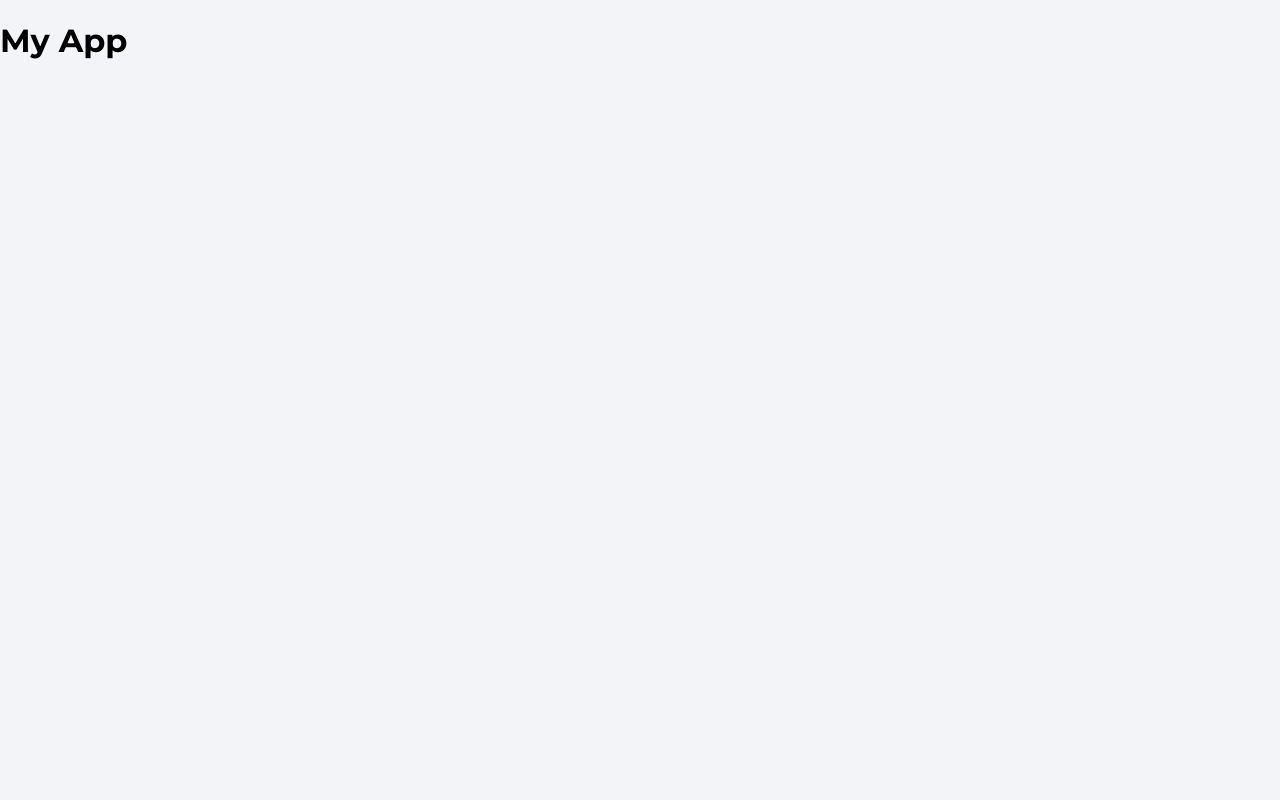
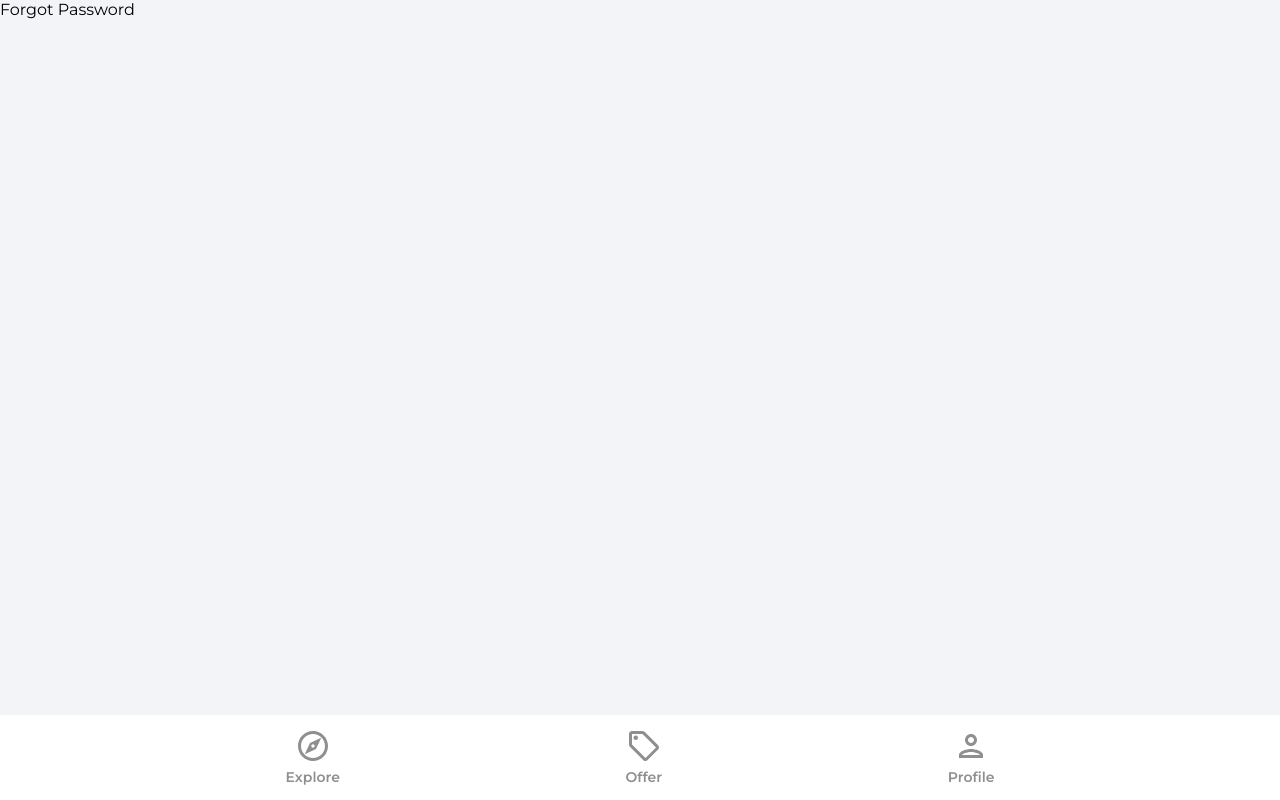
Before and after one commit to HysenB/house-marketplace, a React (Create React App) app: page /forgot-password in a window 1280 px wide. Built offline with nearby package versions, Linux system fonts and the light colour scheme.

Commit message:
navbar component

```diff
--- a/src/App.js
+++ b/src/App.js
@@ -1,4 +1,8 @@
 import { BrowserRouter as Router, Routes, Route } from 'react-router-dom';
+
+
+// components
+import Navbar from './components/Navbar';
 
 // Pages
 import Explore from './pages/Explore';
@@ -11,7 +15,17 @@
 function App() {
   return (
     <>
-      <h1>My App</h1>
+    <Router>
+      <Routes>
+        <Route path='/' element={<Explore />} />
+        <Route path='/offers' element={<Offers />} />
+        <Route path='/profile' element={<SignIn />} />
+        <Route path='/sign-in' element={<SignIn />} />
+        <Route path='/sign-up' element={<SignUp />} />
+        <Route path='/forgot-password' element={<ForgotPassword />} />
+      </Routes>
+      <Navbar />
+    </Router>
     </>
   );
 }
--- /dev/null
+++ b/src/components/Navbar.jsx
@@ -0,0 +1,39 @@
+import { useNavigate, useLocation } from 'react-router-dom';
+import { ReactComponent as OfferIcon } from '../assets/svg/localOfferIcon.svg'
+import { ReactComponent as ExploreIcon } from '../assets/svg/exploreIcon.svg'
+import { ReactComponent as PersonOutlineIcon } from '../assets/svg/personOutlineIcon.svg'
+
+function Navbar() {
+
+    const navigate = useNavigate();
+    const location = useLocation();
+
+    const pathMatchRoute = (route) => {
+        if (route === location.pathname) {
+            return true;
+        }
+    }
+
+    return (
+        <footer className='navbar'>
+            <nav className="navbarNav">
+                <ul className="navbarListItems">
+                    <li className="navbarListItem" onClick={() => navigate('/')}>
+                        <ExploreIcon fill={pathMatchRoute('/') ? '#2c2c2c' : '#8f8f8f'} width='36px' height='36px' />
+                        <p className={pathMatchRoute('/') ? 'navbarListItemNameActive' : 'navbarListItemName'}>Explore</p>
+                    </li>
+                    <li className="navbarListItem" onClick={() => navigate('/offers')}>
+                        <OfferIcon fill={pathMatchRoute('/offers') ? '#2c2c2c' : '#8f8f8f'} width='36px' height='36px' />
+                        <p className={pathMatchRoute('/offers') ? 'navbarListItemNameActive' : 'navbarListItemName'}>Offer</p>
+                    </li>
+                    <li className="navbarListItem" onClick={() => navigate('/profile')}>
+                        <PersonOutlineIcon fill={pathMatchRoute('/profile') ? '#2c2c2c' : '#8f8f8f'} width='36px' height='36px' />
+                        <p className={pathMatchRoute('/profile') ? 'navbarListItemNameActive' : 'navbarListItemName'}>Profile</p>
+                    </li>
+                </ul>
+            </nav>
+        </footer>
+    )
+}
+
+export default Navbar
```
